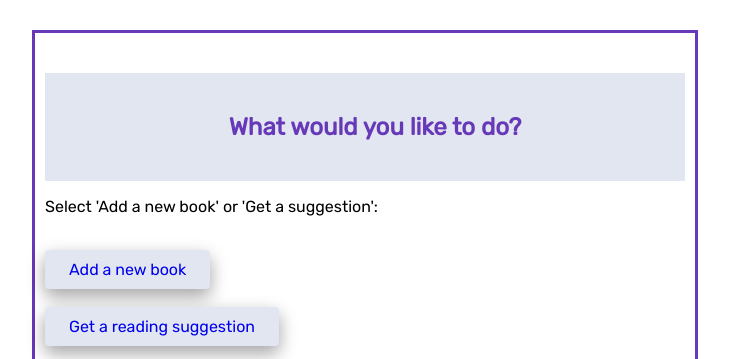
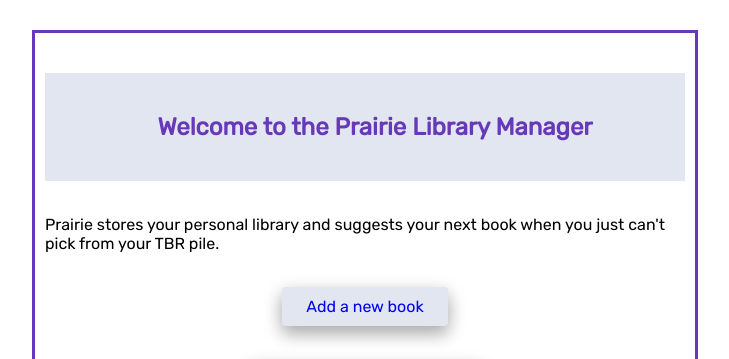
Before and after one commit to Mandelliant/prairie, a Django app: page / in a window 1280 px wide. Shown: the top 359 px of the page, without its empty margins (275-1004 px from the left). Run offline with Django 4.2, Linux system fonts and the light colour scheme.

Commit message:
Trying to add background image
Also centered buttons on home page

```diff
--- a/prairie/menu/static/css/menu.css
+++ b/prairie/menu/static/css/menu.css
@@ -35,6 +35,9 @@ button {
     box-shadow: 0 8px 16px 0 rgba(0,0,0,0.2), 0 6px 20px 0 rgba(0,0,0,0.19);
 }
 
+.button-center {
+    text-align: center;
+}
 
 .menu-header {
     background-color: #E1E6F0;
--- a/prairie/menu/templates/menu/index.html
+++ b/prairie/menu/templates/menu/index.html
@@ -11,26 +11,30 @@
 
 
   <body>
+ <!--   <img src="{% static 'menu/bliss.png' %}" alt="Blissful field"> -->
+
     <div class="menu-header">
-      <h2>What would you like to do?</h2>
+      <h2>Welcome to the Prairie Library Manager</h2>
     </div>
-
+    <br>
     <div class="selection-body">
-      <p>Select 'Add a new book' or 'Get a suggestion':</p>
+      <p>Prairie stores your personal library and suggests your next book when you just can't pick from your TBR pile.</p>
       <br>
 
+      <div class="button-center">
       <button type='button' value="newbook"><a href="/newbook/" style="text-decoration:none">Add a new book</a></button>
+      </div>
 
       <br>
       <br>
+      <div class="button-center">
       <button type='button' value="nextbook"><a href="/nextbook/" style="text-decoration:none">Get a reading suggestion</a></button>
+      </div>
     </div>
 
     <br>
     <br>
-    <div class="django-button">
-      <a href="http://www.djangoproject.com/"><img src="https://www.djangoproject.com/m/img/badges/djangoproject120x25.gif" border="0" alt="A Django project." title="A Django project." /></a>
-    </div>
+
 
   </body>
 
```
Also changed, not shown: prairie/menu/static/css/menu/bliss.png (added).
